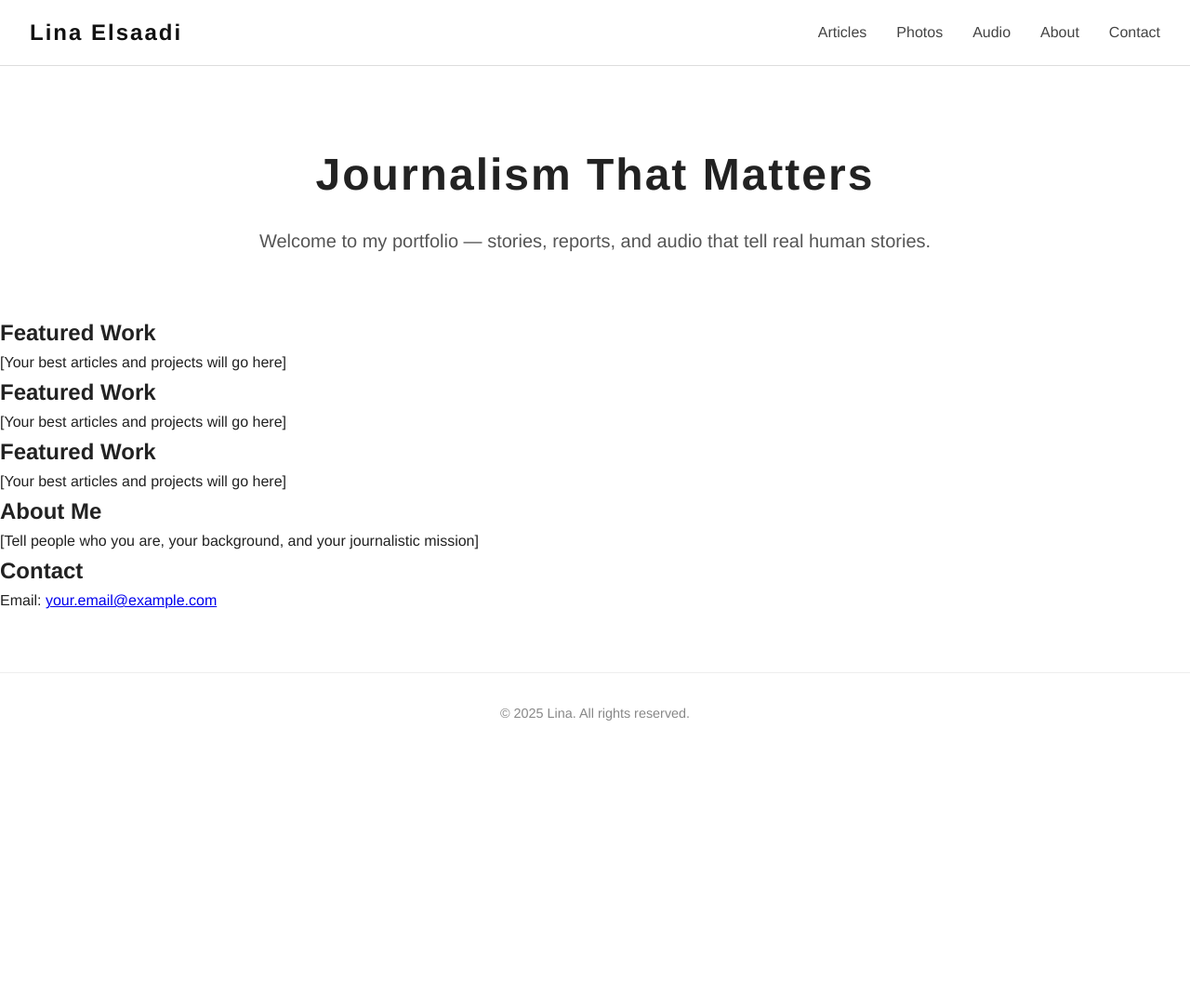
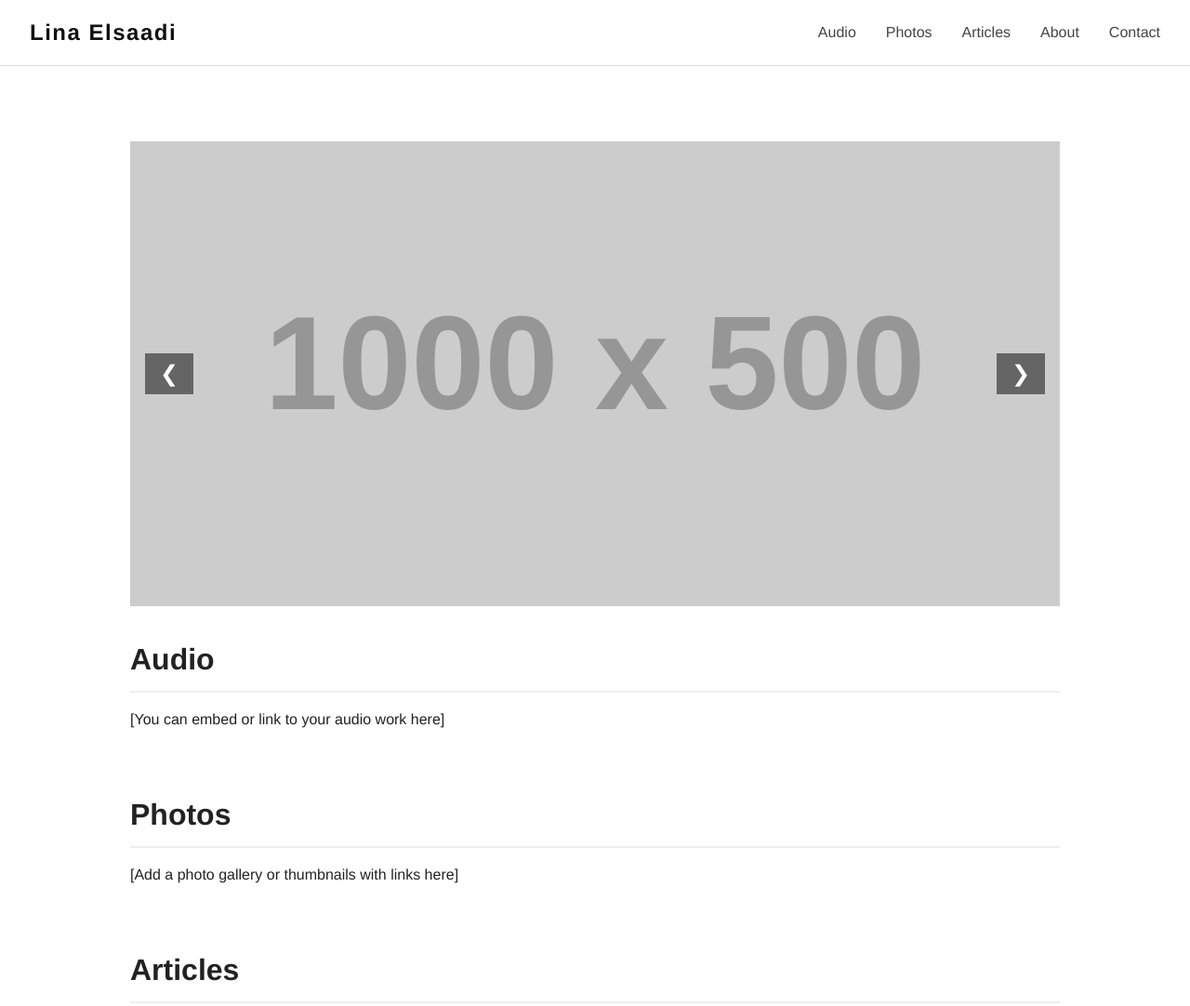
Before and after one commit to linaels/linaels.github.io, a plain HTML site: page index.html in a window 1280 px wide. Shown: the top 1082 px of the page at 93% size. Before the commit the page ends 811 px from the top, so only its background shows below. Drawn offline with Linux system fonts and the light colour scheme; placeholder pictures from the web are drawn by us.

Commit message:
fix nav bar.html

```diff
--- a/index.html
+++ b/index.html
@@ -3,9 +3,8 @@
 <head>
   <meta charset="UTF-8" />
   <meta name="viewport" content="width=device-width, initial-scale=1" />
-  <title>My Journalism Portfolio</title>
+  <title>Lina Elsaadi – Journalism Portfolio</title>
   <style>
-    /* Reset some default styles */
     * {
       margin: 0;
       padding: 0;
@@ -19,7 +18,6 @@
       color: #222;
     }
 
-    /* Navbar styles */
     nav {
       position: fixed;
       top: 0;
@@ -33,10 +31,10 @@
       z-index: 1000;
     }
 
-    nav .logo {
+    .logo {
       font-weight: 700;
       font-size: 1.5rem;
-      letter-spacing: 2px;
+      letter-spacing: 1.5px;
       color: #111;
       text-decoration: none;
     }
@@ -59,86 +57,124 @@
       color: #000;
     }
 
-    /* Main content */
-    .hero {
-      padding: 150px 2rem 2rem; /* add padding top to avoid navbar overlap */
-      max-width: 900px;
+    main {
+      padding-top: 120px;
+      max-width: 1000px;
       margin: 0 auto;
-      text-align: center;
     }
 
-    .hero h1 {
-      font-weight: 900;
-      font-size: 3rem;
-      margin-bottom: 1rem;
-      letter-spacing: 2px;
+    /* Carousel styles */
+    .carousel {
+      position: relative;
+      max-width: 100%;
+      overflow: hidden;
+      margin: 2rem 0;
     }
 
-    .hero p {
-      font-size: 1.25rem;
-      color: #555;
-      margin-bottom: 2rem;
+    .carousel-track {
+      display: flex;
+      transition: transform 0.5s ease-in-out;
     }
 
-    /* Simple footer */
+    .carousel-slide {
+      min-width: 100%;
+    }
+
+    .carousel-slide img {
+      width: 100%;
+      height: auto;
+      display: block;
+    }
+
+    .carousel-buttons {
+      position: absolute;
+      top: 50%;
+      width: 100%;
+      display: flex;
+      justify-content: space-between;
+      transform: translateY(-50%);
+      padding: 0 1rem;
+    }
+
+    .carousel-buttons button {
+      background: rgba(0, 0, 0, 0.5);
+      border: none;
+      color: #fff;
+      padding: 0.5rem 1rem;
+      cursor: pointer;
+      font-size: 1.5rem;
+    }
+
+    section {
+      margin-bottom: 4rem;
+    }
+
+    section h2 {
+      font-size: 2rem;
+      margin-bottom: 1rem;
+      border-bottom: 2px solid #eee;
+      padding-bottom: 0.5rem;
+    }
+
     footer {
       text-align: center;
       padding: 2rem;
       color: #888;
       font-size: 0.9rem;
       border-top: 1px solid #eee;
-      margin-top: 4rem;
     }
 
     @media (max-width: 600px) {
       nav ul {
         gap: 1rem;
       }
-
-      .hero h1 {
-        font-size: 2.25rem;
-      }
     }
   </style>
 </head>
 <body>
+
   <nav>
-    <a href="#" class="logo">Lina Elsaadi</a>
+    <a href="index.html" class="logo">Lina Elsaadi</a>
     <ul>
+      <li><a href="#audio">Audio</a></li>
+      <li><a href="#photos">Photos</a></li>
       <li><a href="#articles">Articles</a></li>
-      <li><a href="#photos">Photos</a></li>
-      <li><a href="#audio">Audio</a></li>
       <li><a href="#about">About</a></li>
       <li><a href="#contact">Contact</a></li>
     </ul>
   </nav>
 
   <main>
-    <section class="hero">
-      <h1>Journalism That Matters</h1>
-      <p>Welcome to my portfolio — stories, reports, and audio that tell real human stories.</p>
-      <!-- You can add a call-to-action button here -->
+    <section class="carousel">
+      <div class="carousel-track">
+        <div class="carousel-slide"><img src="https://via.placeholder.com/1000x500?text=Slide+1" alt="Slide 1"></div>
+        <div class="carousel-slide"><img src="https://via.placeholder.com/1000x500?text=Slide+2" alt="Slide 2"></div>
+        <div class="carousel-slide"><img src="https://via.placeholder.com/1000x500?text=Slide+3" alt="Slide 3"></div>
+      </div>
+      <div class="carousel-buttons">
+        <button id="prevBtn">&#10094;</button>
+        <button id="nextBtn">&#10095;</button>
+      </div>
     </section>
 
-    <!-- Placeholder sections for navigation -->
-    <section id="articles">
-      <h2>Featured Work</h2>
-      <p>[Your best articles and projects will go here]</p>
+    <section id="audio">
+      <h2>Audio</h2>
+      <p>[You can embed or link to your audio work here]</p>
     </section>
 
     <section id="photos">
-      <h2>Featured Work</h2>
-      <p>[Your best articles and projects will go here]</p>
+      <h2>Photos</h2>
+      <p>[Add a photo gallery or thumbnails with links here]</p>
     </section>
 
-    <section id="audio">
-      <h2>Featured Work</h2>
-      <p>[Your best articles and projects will go here]</p>
+    <section id="articles">
+      <h2>Articles</h2>
+      <p>[Feature your best articles with links or excerpts here]</p>
     </section>
 
     <section id="about">
       <h2>About Me</h2>
-      <p>[Tell people who you are, your background, and your journalistic mission]</p>
+      <p>[Tell people who you are, your background, and what drives your storytelling]</p>
     </section>
 
     <section id="contact">
@@ -148,7 +184,29 @@
   </main>
 
   <footer>
-    &copy; 2025 Lina. All rights reserved.
+    &copy; 2025 Lina Elsaadi. All rights reserved.
   </footer>
+
+  <script>
+    const track = document.querySelector('.carousel-track');
+    const slides = Array.from(track.children);
+    const nextButton = document.querySelector('#nextBtn');
+    const prevButton = document.querySelector('#prevBtn');
+    let currentIndex = 0;
+
+    function updateCarousel() {
+      track.style.transform = `translateX(-${currentIndex * 100}%)`;
+    }
+
+    nextButton.addEventListener('click', () => {
+      currentIndex = (currentIndex + 1) % slides.length;
+      updateCarousel();
+    });
+
+    prevButton.addEventListener('click', () => {
+      currentIndex = (currentIndex - 1 + slides.length) % slides.length;
+      updateCarousel();
+    });
+  </script>
 </body>
 </html>
```
